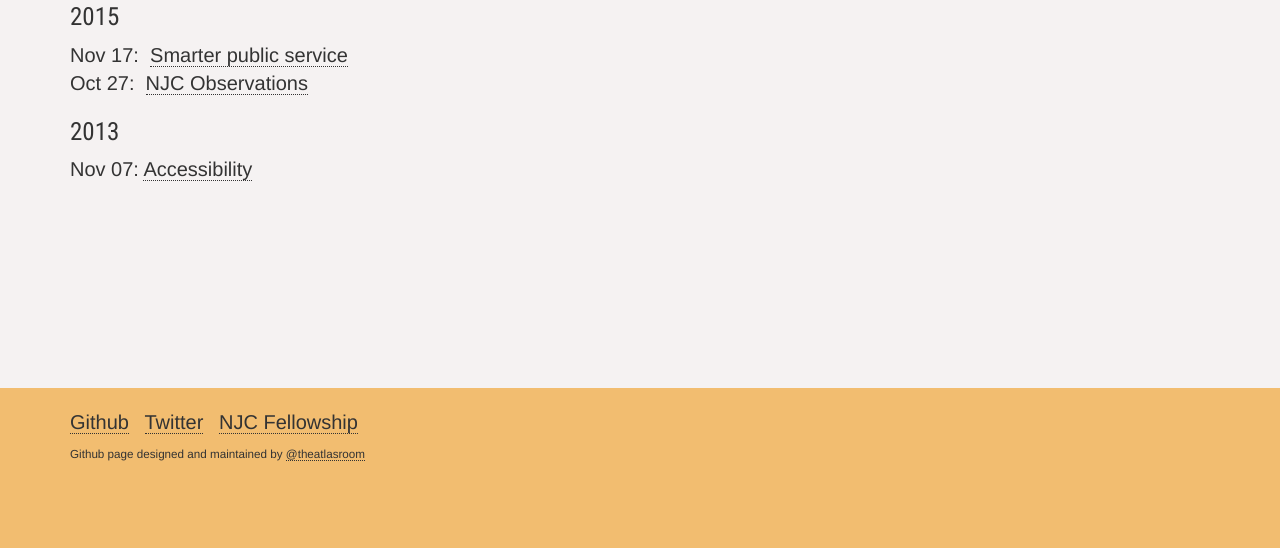
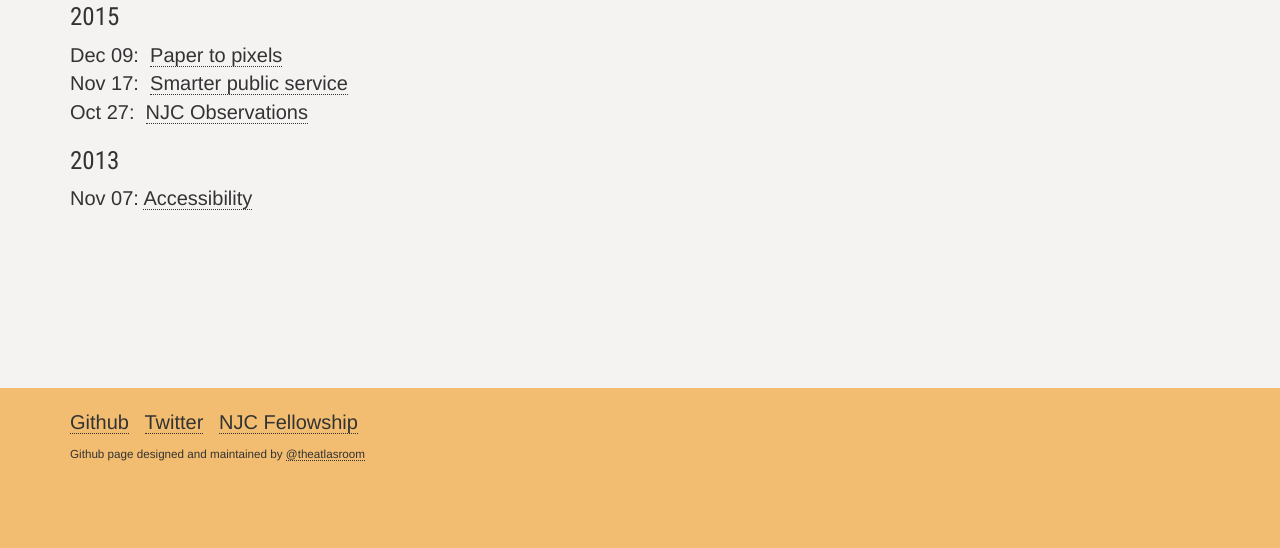
Before and after one commit to theatlasroom/presentations, a website: page index.html in a window 1280 px wide. Shown: the part 267-815 px from the top of the page. Drawn offline with nearby package versions, Linux system fonts and the light colour scheme.

Commit message:
updated page

```diff
--- a/index.html
+++ b/index.html
@@ -22,6 +22,12 @@
       <div class="container">
         <h2>Presentations</h2>
         <h3>2015</h3>
+        <ul>
+          <li>
+            <span class="date">Dec 09:</span>&nbsp;
+            <a href="20151209-prototyping.html">Paper to pixels</a>
+          </li>
+        </ul>
         <ul>
           <li>
             <span class="date">Nov 17:</span>&nbsp;
```
